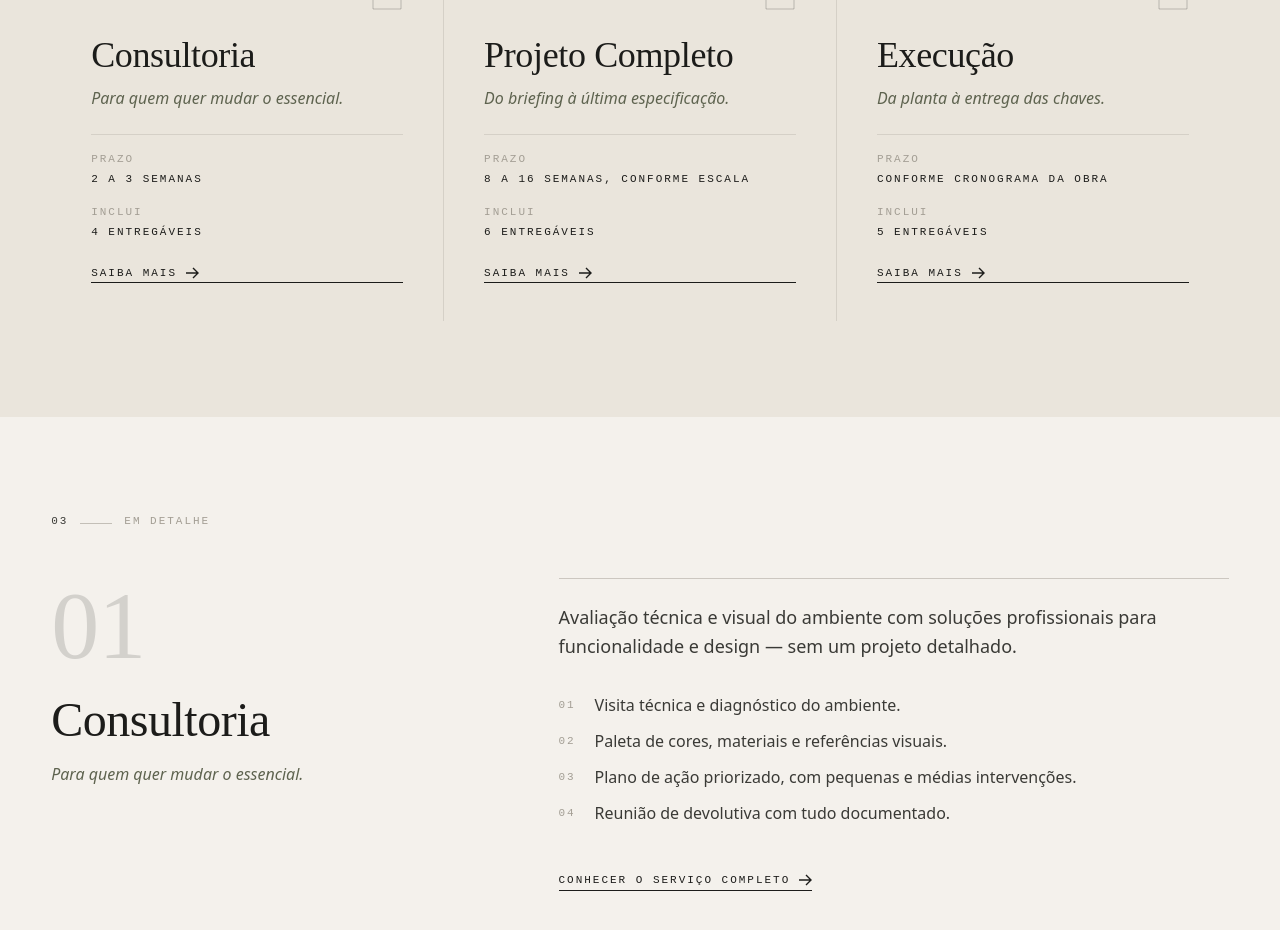
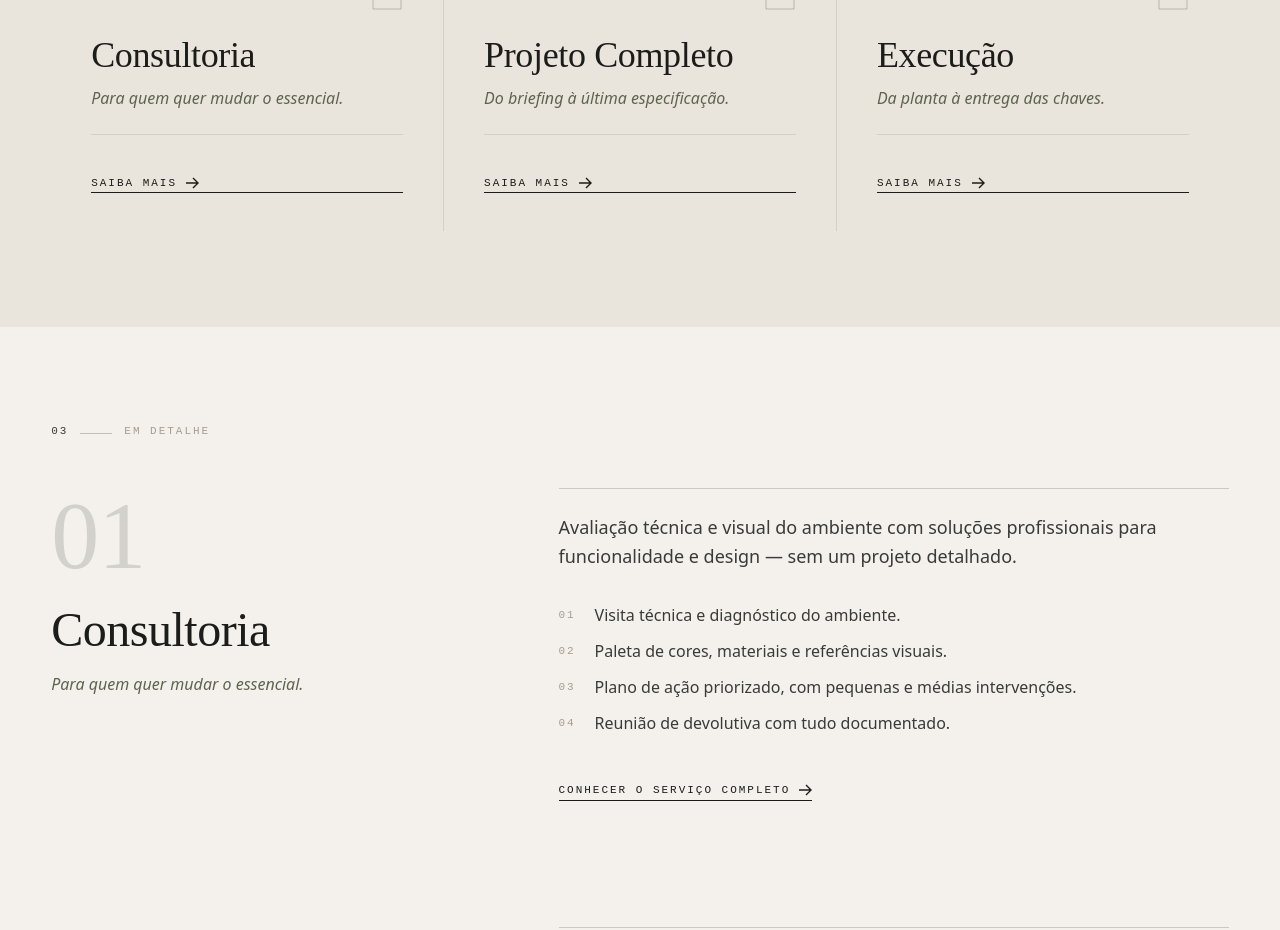
Before and after one commit to renanpontez/athelie, a Next.js app: page /servicos in a window 1280 px wide. Shown: the part 900-1830 px from the top of the page. Built offline with nearby package versions, Linux system fonts and the light colour scheme.

Commit message:
feat: hero swaps to PWR (B2B focus), removes est/scroll/category meta; services drop prazo+entregaveis chips

```diff
--- a/app/servicos/[slug]/page.tsx
+++ b/app/servicos/[slug]/page.tsx
@@ -87,31 +87,6 @@ export default async function ServiceDetailPage({ params }: Props) {
 
           <div className="md:col-span-4">
             <ArchIcon className="h-20 w-auto text-sage-dark/40" />
-            <Hairline className="my-6" />
-            <dl className="space-y-4 font-mono-label">
-              {service.duration && (
-                <div>
-                  <dt className="text-stone">Duração</dt>
-                  <dd className="mt-1 text-ink">{service.duration}</dd>
-                </div>
-              )}
-              {service.includes && (
-                <div>
-                  <dt className="text-stone">Entregáveis</dt>
-                  <dd className="mt-1 text-ink">
-                    {service.includes.length} itens
-                  </dd>
-                </div>
-              )}
-              {service.steps && (
-                <div>
-                  <dt className="text-stone">Etapas</dt>
-                  <dd className="mt-1 text-ink">
-                    {service.steps.length} fases
-                  </dd>
-                </div>
-              )}
-            </dl>
           </div>
         </div>
       </section>
--- a/app/servicos/page.tsx
+++ b/app/servicos/page.tsx
@@ -65,22 +65,7 @@ export default function ServicosPage() {
                   <p className="mt-2 italic text-sage-dark">{s.tagline}</p>
                 </div>
 
-                <dl className="grid grid-cols-2 gap-4 font-mono-label border-t border-stone/30 pt-4 mt-auto">
-                  {s.duration && (
-                    <div className="col-span-2">
-                      <dt className="text-stone">Prazo</dt>
-                      <dd className="mt-1 text-ink">{s.duration}</dd>
-                    </div>
-                  )}
-                  {s.includes && (
-                    <div className="col-span-2">
-                      <dt className="text-stone">Inclui</dt>
-                      <dd className="mt-1 text-ink">
-                        {s.includes.length} entregáveis
-                      </dd>
-                    </div>
-                  )}
-                </dl>
+                <div className="mt-auto pt-4 border-t border-stone/30" />
 
                 <Link
                   href={`/servicos/${s.slug}`}
--- a/components/sections/Hero.tsx
+++ b/components/sections/Hero.tsx
@@ -4,8 +4,6 @@ import { DimensionLabel } from "@/components/ui/DimensionLabel";
 import { studio, heroFeature } from "@/lib/content";
 
 export function Hero() {
-  const year = new Date().getFullYear();
-
   return (
     <section className="hero relative min-h-[100svh] overflow-hidden">
       {/* full-bleed background image */}
@@ -31,15 +29,14 @@ export function Hero() {
           }}
         />
 
-        {/* soft top + bottom vignette for legibility of header + scroll cue */}
+        {/* soft top + bottom vignette for header legibility */}
         <div className="absolute inset-x-0 top-0 h-40 bg-gradient-to-b from-bone/80 to-transparent pointer-events-none" />
         <div className="absolute inset-x-0 bottom-0 h-32 bg-gradient-to-t from-bone/70 to-transparent pointer-events-none" />
       </div>
 
       {/* foreground content */}
       <div className="relative z-10 pt-32 md:pt-40 container-edge">
-        <div className="flex items-center justify-between pb-12 md:pb-16">
-          <DimensionLabel label={`${String(year).slice(-2)} · est. 2021`} />
+        <div className="flex items-center justify-end pb-12 md:pb-16">
           <DimensionLabel
             label="Fortaleza · São Paulo · Alphaville"
             className="hidden md:inline-flex"
@@ -79,16 +76,9 @@ export function Hero() {
                 Fazer briefing
               </CTA>
             </div>
-
-            <div className="mt-16 flex items-center gap-8 fade-up">
-              <div className="h-px w-12 bg-stone/60" />
-              <div className="font-mono-label text-stone">
-                Scroll <span className="text-ink ml-2">↓</span>
-              </div>
-            </div>
           </div>
 
-          {/* right column: floating "projeto em destaque" meta over image */}
+          {/* right column: floating "projeto em destaque" pill over image */}
           <div className="md:col-span-5 relative md:min-h-[55svh]">
             <div className="md:absolute md:bottom-0 md:right-0 flex flex-col items-start md:items-end gap-3 fade-up">
               <div className="font-mono-label text-stone flex items-center gap-2">
@@ -103,10 +93,6 @@ export function Hero() {
                   · {heroFeature.projectCity}
                 </span>
               </div>
-
-              <div className="font-mono-label text-stone md:text-right">
-                {heroFeature.projectCategory} · {heroFeature.projectYear}
-              </div>
             </div>
           </div>
         </div>
--- a/lib/content.ts
+++ b/lib/content.ts
@@ -69,11 +69,11 @@ export const navigation = [
 ];
 
 export const heroFeature = {
-  image: unsplash("1600210491892-03d54c0aaf87", 2000),
-  imageAlt: "Sala de estar contemporânea com paleta neutra, sofá curvo e luz natural",
-  projectName: "Apartamento Beira Mar",
-  projectCity: "Fortaleza · CE",
-  projectCategory: "residencial",
+  image: unsplash("1497366811353-6870744d04b2", 2000),
+  imageAlt: "Escritório corporativo PWR — São Paulo, com madeira clara e iluminação difusa",
+  projectName: "Escritório PWR",
+  projectCity: "São Paulo · SP",
+  projectCategory: "corporativo",
   projectYear: 2024,
 };
 
```
